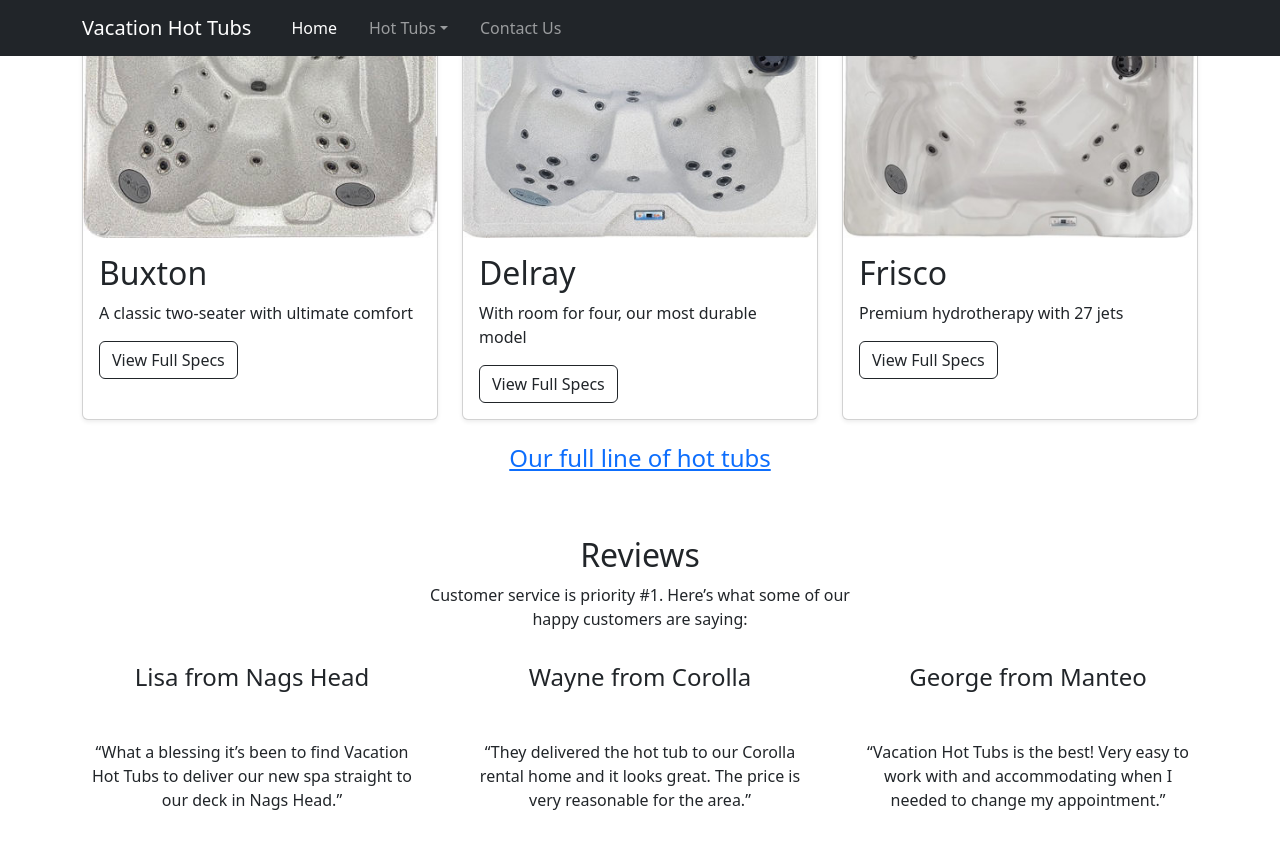
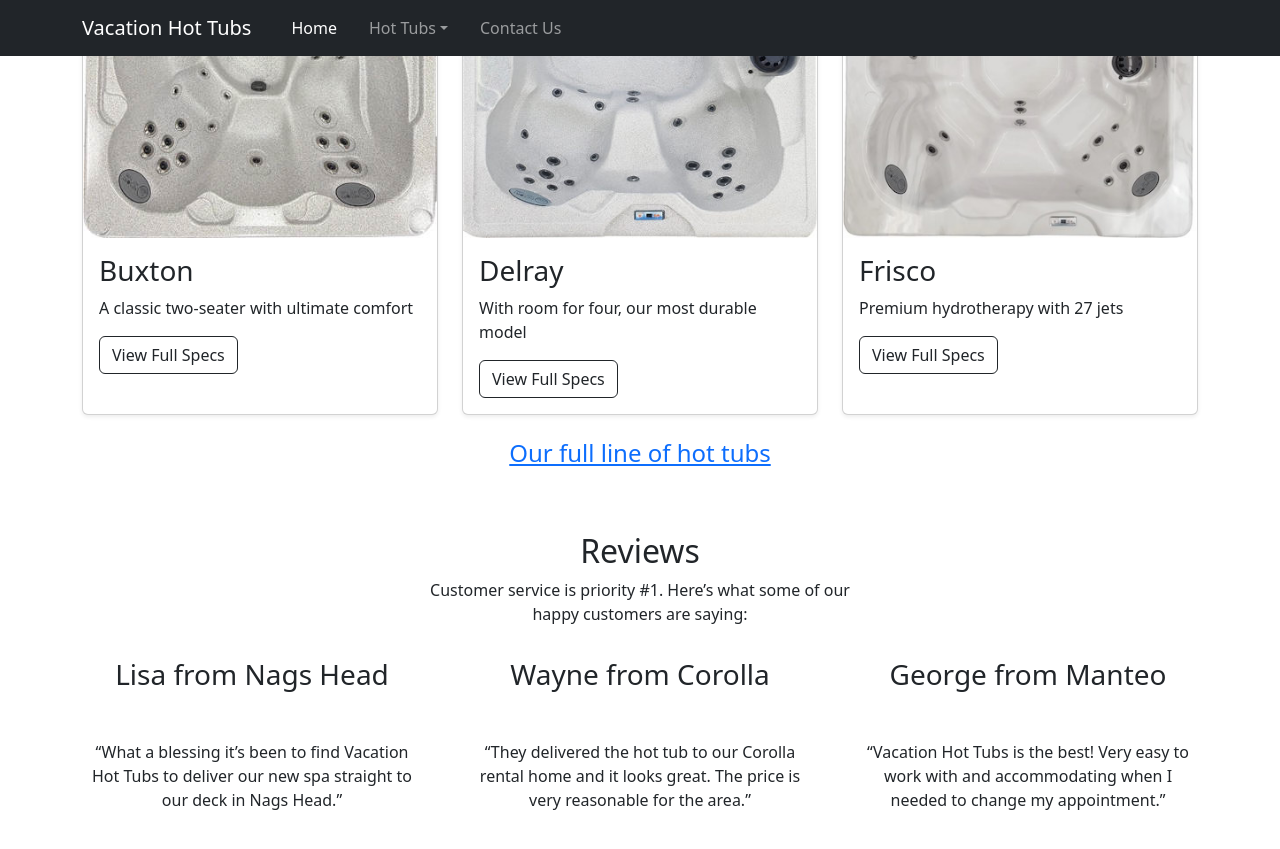
Before and after one commit to vacationhottubs/vacationhottubs.github.io, a Jekyll site: the page built from index.html, in a window 1280 px wide and 900 px high, scrolled down 788 px. Shown: the top 849 px of the window. Built offline with Jekyll 4.4.1, drawn with Linux system fonts in a browser that asks for light colours; some web fonts are replaced.

Commit message:
Update index.html

```diff
--- a/index.html
+++ b/index.html
@@ -24,7 +24,7 @@
             <div class="card h-100 overflow-hidden shadow-sm">
               <img alt="Picture of the inside shell of a Buxton hot tub" class="card-img-top align-self-center img-fluid" src="images/hot-tubs/buxton/shell.jpg">
               <div class="card-body">
-                <h2 class="fw-light card-text">Buxton</h2>
+                <h3 class="fw-light card-text">Buxton</h3>
                 <p>A classic two-seater with ultimate comfort</p>
                 <div class="btn-group">
                   <a class="btn btn-outline-dark" href="hot-tubs/buxton/" role="button">View Full Specs</a>
@@ -36,7 +36,7 @@
             <div class="card h-100 overflow-hidden shadow-sm">
               <img alt="Picture of the inside shell of a Delray hot tub" class="card-img-top align-self-center img-fluid" src="images/hot-tubs/delray/shell.jpg">
               <div class="card-body">
-                <h2 class="fw-light card-text">Delray</h2>
+                <h3 class="fw-light card-text">Delray</h3>
                 <p>With room for four, our most durable model</p>
                 <div class="btn-group">
                   <a class="btn btn-outline-dark" href="hot-tubs/delray/" role="button">View Full Specs</a>
@@ -48,7 +48,7 @@
             <div class="card h-100 overflow-hidden shadow-sm">
               <img alt="Picture of the inside shell of a Frisco hot tub" class="card-img-top align-self-center img-fluid" src="images/hot-tubs/frisco/shell.jpg">
               <div class="card-body">
-                <h2 class="fw-light card-text">Frisco</h2>
+                <h3 class="fw-light card-text">Frisco</h3>
                 <p>Premium hydrotherapy with 27 jets</p>
                 <div class="btn-group">
                   <a class="btn btn-outline-dark" href="hot-tubs/frisco/" role="button">View Full Specs</a>
@@ -57,7 +57,7 @@
             </div>
           </div>
         </div>
-        <h3 class="h4 fw-light text-center pb-2"><a href="hot-tubs/">Our full line of hot tubs</a></h3>
+        <h4 class="fw-light text-center pb-2"><a href="hot-tubs/">Our full line of hot tubs</a></h4>
         </div>
         <!-- End Hot Tubs -->
         <!-- Begin Reviews -->
@@ -70,17 +70,17 @@
           </div>
           <div class="row justify-content-center gx-5">
             <div class="col-11 col-sm-10 col-md-8 col-lg-4 pt-3">
-              <h3 class="h4 fw-light">Lisa from Nags Head</h3>
+              <h3 class="fw-light">Lisa from Nags Head</h3>
               <p><i class="bi-star-fill" role="img"></i> <i class="bi-star-fill" role="img"></i> <i class="bi-star-fill" role="img"></i> <i class="bi-star-fill" role="img"></i> <i class="bi-star-fill" role="img"></i></p>
               <p>“What a blessing it’s been to find Vacation Hot Tubs to deliver our new spa straight to our deck in Nags Head.”</p>
             </div>
             <div class="col-11 col-sm-10 col-md-8 col-lg-4 pt-3">
-              <h3 class="h4 fw-light">Wayne from Corolla </h3>
+              <h3 class="fw-light">Wayne from Corolla </h3>
               <p><i class="bi-star-fill" role="img"></i> <i class="bi-star-fill" role="img"></i> <i class="bi-star-fill" role="img"></i> <i class="bi-star-fill" role="img"></i> <i class="bi-star-fill" role="img"></i></p>
               <p>“They delivered the hot tub to our Corolla rental home and it looks great. The price is very reasonable for the area.”</p>
             </div>
             <div class="col-11 col-sm-10 col-md-8 col-lg-4 pt-3">
-              <h3 class="h4 fw-light">George from Manteo</h3>
+              <h3 class="fw-light">George from Manteo</h3>
               <p><i class="bi-star-fill" role="img"></i> <i class="bi-star-fill" role="img"></i> <i class="bi-star-fill" role="img"></i> <i class="bi-star-fill" role="img"></i> <i class="bi-star-fill" role="img"></i></p>
               <p>“Vacation Hot Tubs is the best! Very easy to work with and accommodating when I needed to change my appointment.”</p>
             </div>
```
